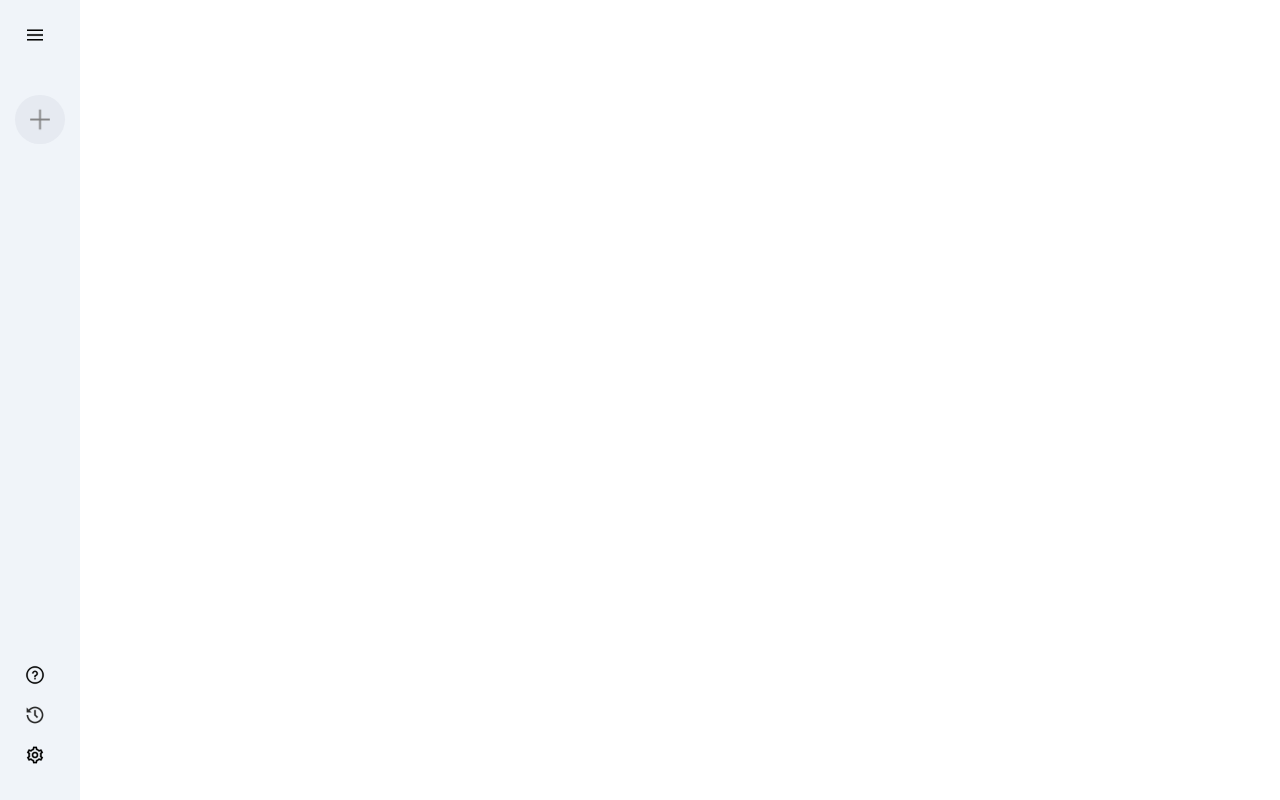
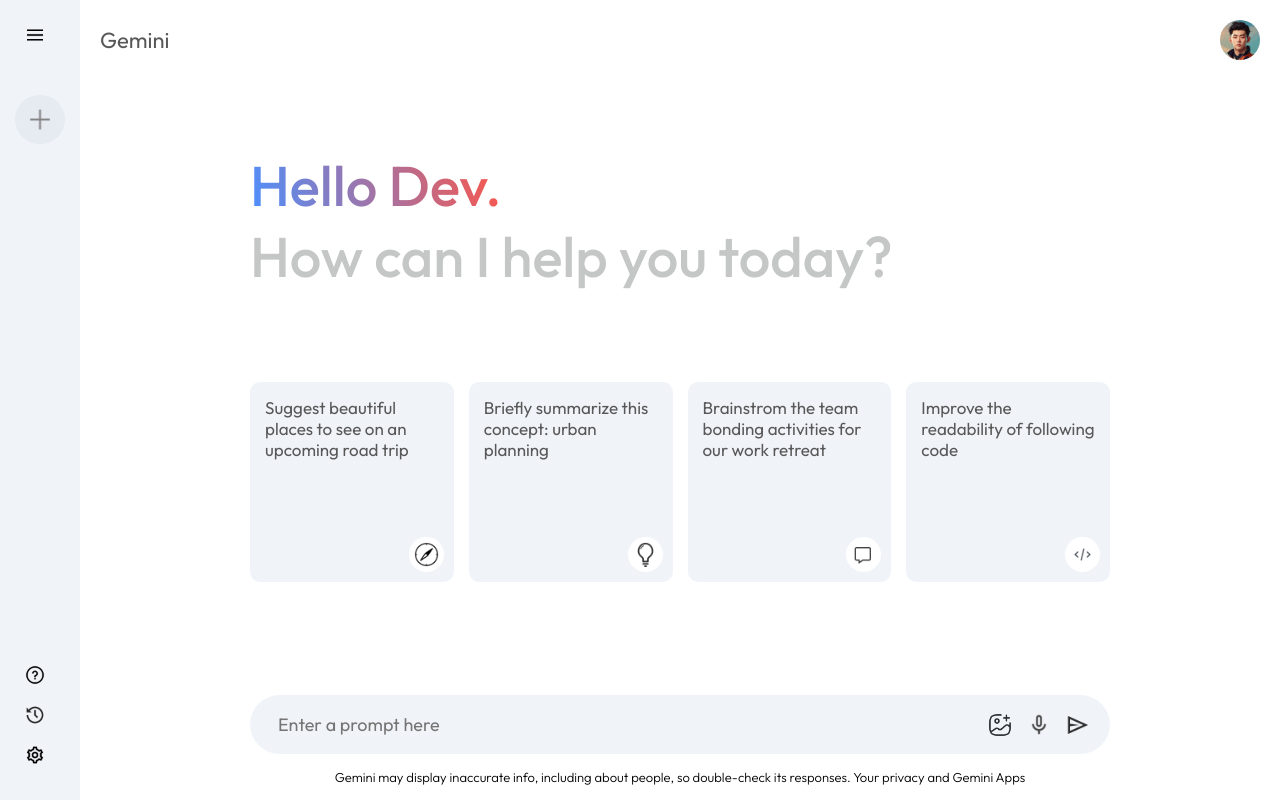
Before and after one commit to theusmanyousaf/gemini-clone, a React (Vite) app: page / in a window 1280 px wide. Built offline with nearby package versions, Linux system fonts and the light colour scheme.

Commit message:
main component ui

```diff
--- a/src/App.jsx
+++ b/src/App.jsx
@@ -1,9 +1,11 @@
+import Main from "./components/Main/Main"
 import Sidebar from "./components/Sidebar/Sidebar"
 
 const App = () => {
   return (
     <>
       <Sidebar />
+      <Main />
     </>
   )
 }
--- /dev/null
+++ b/src/components/Main/Main.css
@@ -0,0 +1,120 @@
+.main {
+    flex: 1;
+    min-height: 100vh;
+    padding-bottom: 15vh;
+    position: relative;
+}
+
+.main .nav {
+    display: flex;
+    align-items: center;
+    justify-content: space-between;
+    font-size: 22px;
+    padding: 20px;
+    color: #585858
+}
+
+.main .nav img {
+    width: 40px;
+    border-radius: 50%;
+}
+
+.main-container {
+    max-width: 900px;
+    margin: auto;
+}
+
+.main .greet {
+    margin: 50px 0px;
+    font-size: 56px;
+    color: #c4c7c5;
+    font-weight: 500;
+    padding: 20px
+}
+
+.main .greet span {
+    background: -webkit-linear-gradient(16deg, #4b90ff, #ff5546);
+    -webkit-background-clip: text;
+    -webkit-text-fill-color: transparent;
+}
+
+.main .cards {
+    display: grid;
+    grid-template-columns: repeat(auto-fill,minmax(180px,1fr));
+    gap: 15px;
+    padding: 20px
+}
+
+.main .card {
+    height: 200px;
+    padding: 15px;
+    background-color: #f0f4f9;
+    border-radius: 10px;
+    position: relative;
+    cursor: pointer;
+}
+
+.main .card img {
+    width: 35px;
+    padding: 5px;
+    position: absolute;
+    background-color: white;
+    border-radius: 30px;
+    bottom: 10px;
+    right: 10px;
+}
+
+.main .card p {
+    color: #585858;
+    font-size: 17px
+}
+
+.main .card:hover {
+    background-color: #dee4ea;
+}
+
+.main-bottom {
+    position: absolute;
+    bottom: 0;
+    width: 100%;
+    max-width: 900px;
+    padding: 0 20px;
+    margin: auto;
+}
+
+.search-box {
+    display: flex;
+    align-items: center;
+    justify-content: space-between;
+    gap: 20px;
+    background-color: #f0f4f9;
+    padding: 10px 20px;
+    border-radius: 50px;
+}
+
+.search-box img {
+    width: 24px;
+    cursor: pointer;
+}
+
+.search-box input {
+    flex: 1;
+    background: transparent;
+    border: none;
+    outline: none;
+    padding: 8px;
+    font-size: 18px;
+}
+
+.search-box div {
+    display: flex;
+    align-items: center;
+    gap: 15px
+}
+
+.main .bottom-info {
+    font-size: 13px;
+    margin: 15px auto;
+    text-align: center;
+    font-weight: 300;
+}
--- a/src/components/Main/Main.jsx
+++ b/src/components/Main/Main.jsx
@@ -1,7 +1,52 @@
+import { assets } from '../../assets/assets';
+import './Main.css';
 
 const Main = () => {
   return (
-    <div>Main</div>
+    <div className='main'>
+      <nav className='nav'>
+        <p>Gemini</p>
+        <img src={assets.user_icon} alt="" />
+      </nav>
+      <div className="main-container">
+        <div className="greet">
+          <p><span>Hello Dev.</span></p>
+          <p>How can I help you today?</p>
+        </div>
+        <div className="cards">
+          <div className="card">
+            <p>Suggest beautiful places to see on an upcoming road trip</p>
+            <img src={assets.compass_icon} alt="" />
+          </div>
+          <div className="card">
+            <p>Briefly summarize this concept: urban planning</p>
+            <img src={assets.bulb_icon} alt="" />
+          </div>
+          <div className="card">
+            <p>Brainstrom the team bonding activities for our work retreat</p>
+            <img src={assets.message_icon} alt="" />
+          </div>
+          <div className="card">
+            <p>Improve the readability of following code</p>
+            <img src={assets.code_icon} alt="" />
+          </div>
+        </div>
+
+        <div className="main-bottom">
+          <div className="search-box">
+            <input type="text" placeholder='Enter a prompt here' />
+            <div>
+              <img src={assets.gallery_icon} alt="" />
+              <img src={assets.mic_icon} alt="" />
+              <img src={assets.send_icon} alt="" />
+            </div>
+          </div>
+          <p className="bottom-info">
+            Gemini may display inaccurate info, including about people, so double-check its responses. Your privacy and Gemini Apps
+          </p>
+        </div>
+      </div>
+    </div>
   )
 }
 
```
